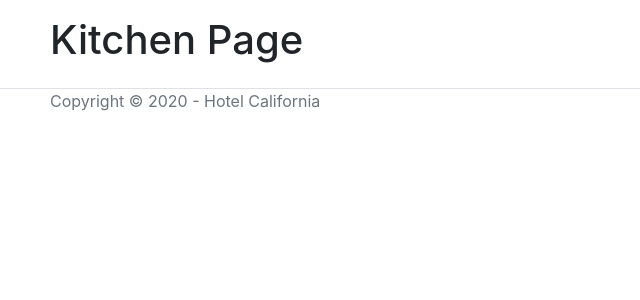
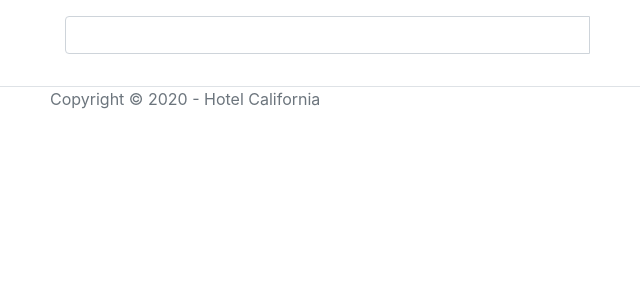
Before and after one commit to PRJ4-Gruppe-7/BreakfastWebAppV2, an ASP.NET Core app: page /Kitchen in a window 1280 px wide. Shown: the part 57-357 px from the top of the page, without its empty margins (35-675 px from the left). Run offline with ASP.NET Core 8, Linux system fonts and the light colour scheme; some libraries are stand-ins or nearby versions.

Commit message:
Added Kitchen VM and added Kitchen html

```diff
--- a/Controllers/KitchenController.cs
+++ b/Controllers/KitchenController.cs
@@ -2,15 +2,16 @@ using System;
 using System.Collections.Generic;
 using System.Linq;
 using System.Threading.Tasks;
+using BreakfastWebAppV2.Models;
 using Microsoft.AspNetCore.Mvc;
 
 namespace BreakfastWebAppV2.Controllers
 {
     public class KitchenController : Controller
     {
-        public IActionResult Index()
+        public IActionResult Index(KitchenViewModel model)
         {
-            return View();
+            return View(model);
         }
     }
 }
--- a/Views/Kitchen/Index.cshtml
+++ b/Views/Kitchen/Index.cshtml
@@ -1,6 +1,25 @@
-
+@model KitchenViewModel
 @{
     ViewData["Title"] = "Kitchen Page";
 }
+    <link href="@Url.Content("~/css/kitchen.css")" rel="stylesheet" type="text/css" />
 
-    <h1>Kitchen Page</h1>
+ <div class="container">
+        <div class="row">
+            <div class='col-sm-6'>
+                <div class="form-group">
+                    <div class='input-group date' id='datetimepicker1'>
+                        <input type='text' class="form-control" />
+                        <span class="input-group-addon">
+                            <span class="glyphicon glyphicon-calendar"></span>
+                        </span>
+                    </div>
+                </div>
+            </div>
+            <script type="text/javascript">
+            $(function () {
+                $('#datetimepicker1').datetimepicker();
+            });
+            </script>
+        </div>
+    </div>
--- /dev/null
+++ b/wwwroot/css/kitchen.css
@@ -0,0 +1,11 @@
+using System;
+using System.Collections.Generic;
+using System.Linq;
+using System.Threading.Tasks;
+
+namespace BreakfastWebAppV2.wwwroot.css
+{
+    public class kitchen
+    {
+    }
+}
```
Also changed, not shown: Models/KitchenViewModel.cs (added, +13 -0 lines), Controllers/RestaurantController.cs (renamed from Controllers/ResturantController.cs).
